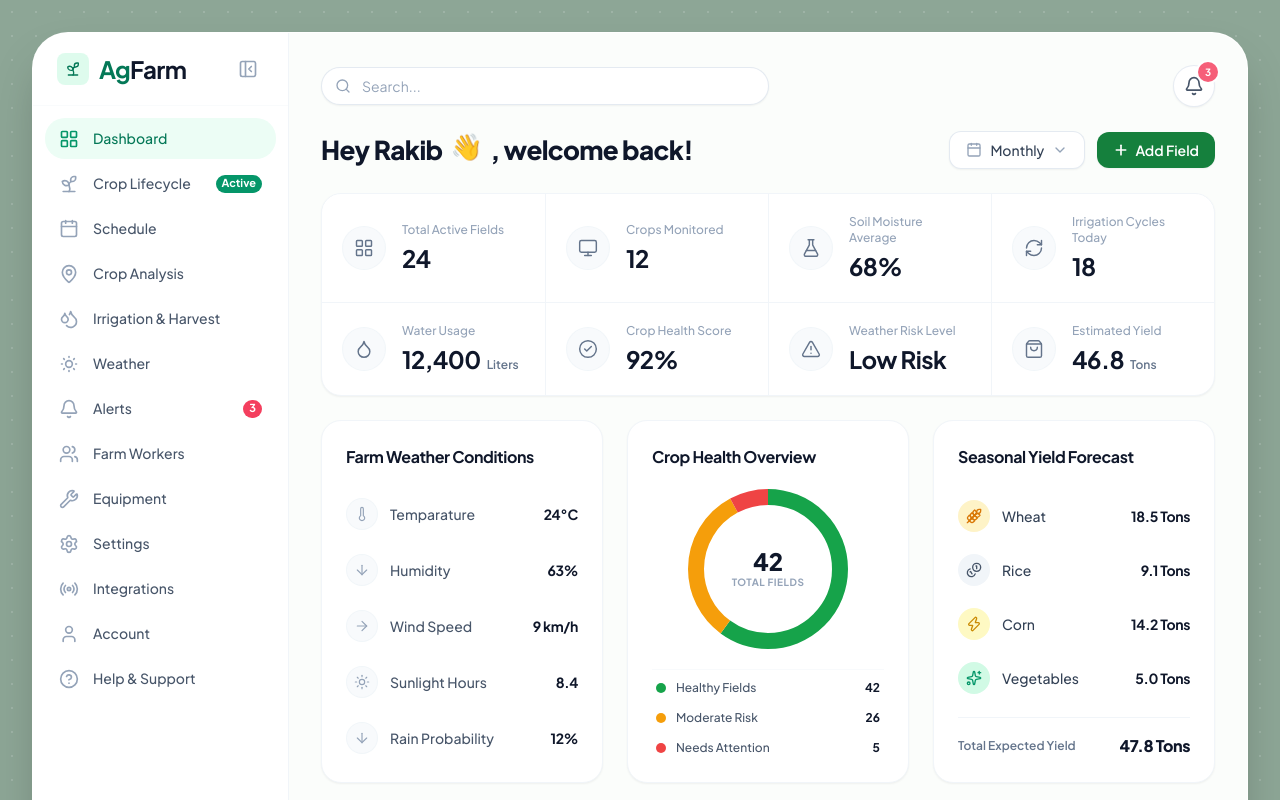
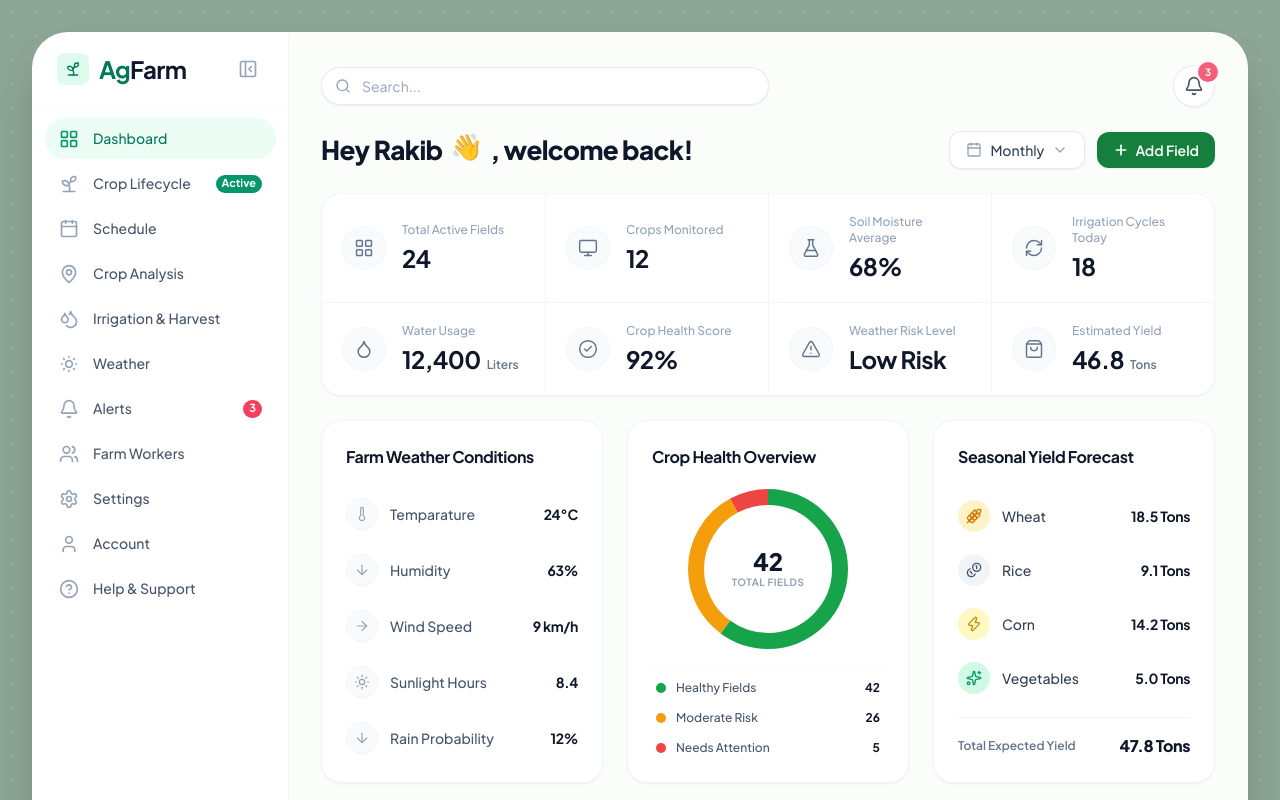
Before and after one commit to Meenakshi29888/SkillBridge_climatecrops, a React (Vite) app: page / in a window 1280 px wide. Shown: the top 800 px of the page. Built offline with nearby package versions, Linux system fonts and the light colour scheme.

Commit message:
Remove Equipment and Integrations items from sidebar navbar

```diff
--- a/src/data/mockData.js
+++ b/src/data/mockData.js
@@ -178,9 +178,7 @@ export const sidebarMenuItems = [
   { id: 'weather', label: 'Weather', icon: 'SunMedium', badge: null },
   { id: 'alerts', label: 'Alerts', icon: 'Bell', badge: 3, badgeColor: 'bg-rose-500 text-white' },
   { id: 'farm-workers', label: 'Farm Workers', icon: 'Users', badge: null },
-  { id: 'equipment', label: 'Equipment', icon: 'Wrench', badge: null },
   { id: 'settings', label: 'Settings', icon: 'Settings', badge: null },
-  { id: 'integrations', label: 'Integrations', icon: 'Network', badge: null },
   { id: 'account', label: 'Account', icon: 'User', badge: null },
   { id: 'help-support', label: 'Help & Support', icon: 'HelpCircle', badge: null },
 ];
```
